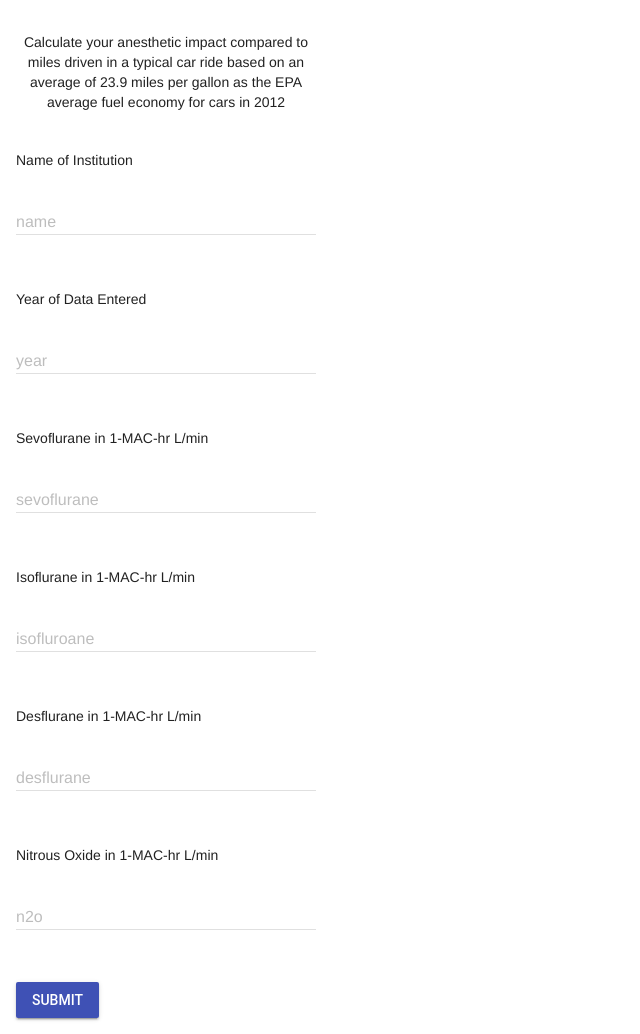
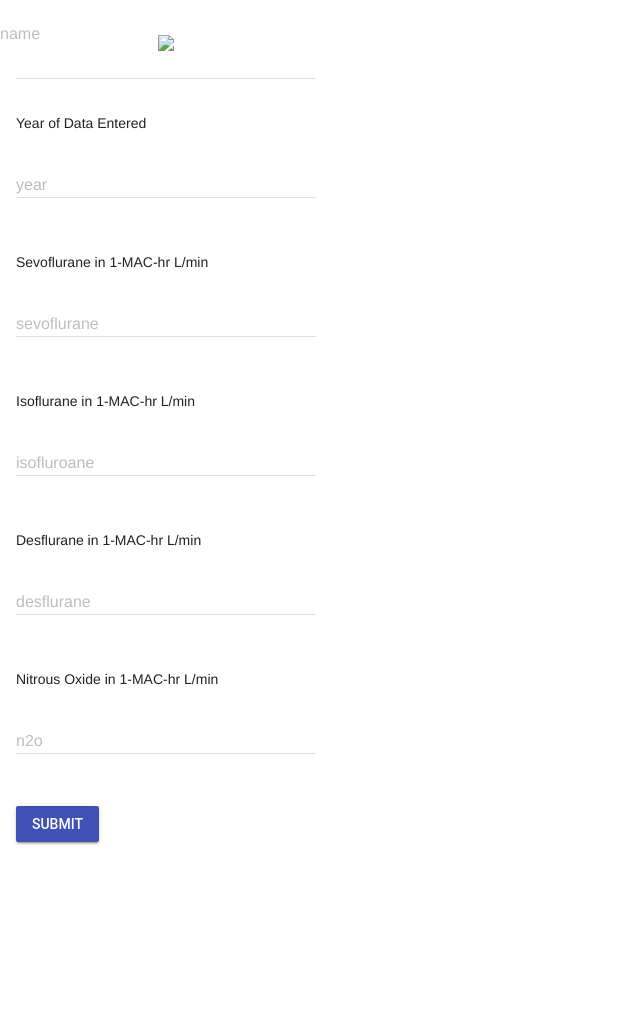
Before and after one commit to jhh3000/yale-climate, a Django app: page / in a window 1280 px wide. Shown: the whole page, without its empty margins (0-640 px from the left). After the commit the page ends 845 px from the top, so only its background shows below. Run offline with Django 3.2, Linux system fonts and the light colour scheme; some libraries are stand-ins or nearby versions.

Commit message:
Update climate.html

```diff
--- a/templates/climate.html
+++ b/templates/climate.html
@@ -42,7 +42,8 @@
 			{% csrf_token %}
 			<div class="mdl-grid">
 				<div class="mdl-cell mdl-cell--3-col">
-					<p><center>Calculate your anesthetic impact compared to miles driven in a typical car ride based on an average of 23.9 miles per gallon as the EPA average fuel economy for cars in 2012</center></p>
+					<p><center><img src="http://logonoid.com/images/yale-logo.png></center>
+						<center>Calculate your anesthetic impact compared to miles driven in a typical car ride based on an average of 23.9 miles per gallon as the EPA average fuel economy for cars in 2012</center></p>
 					<br>
 					<p>Name of Institution</p>
 					<div class="mdl-textfield mdl-js-textfield">
```
